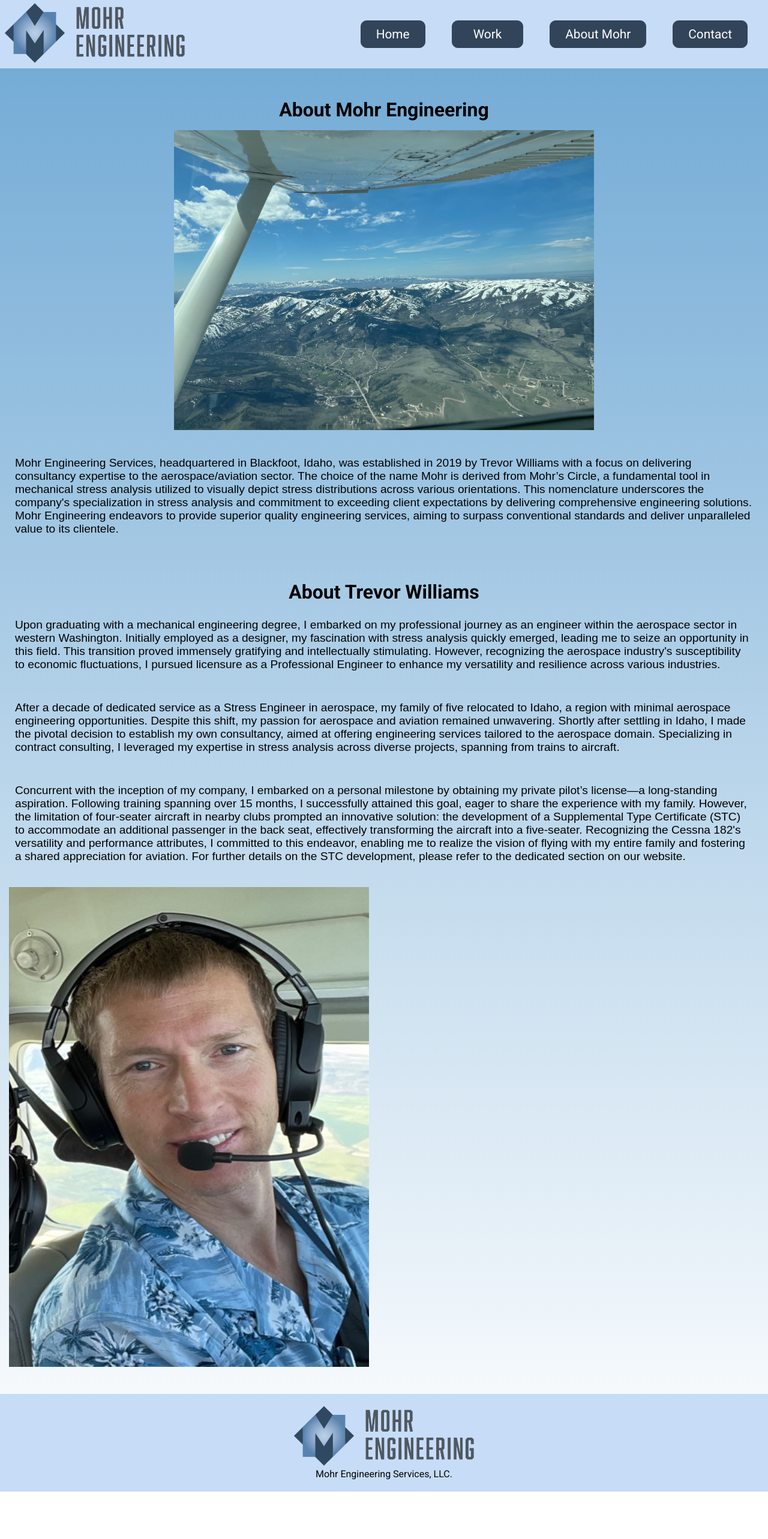
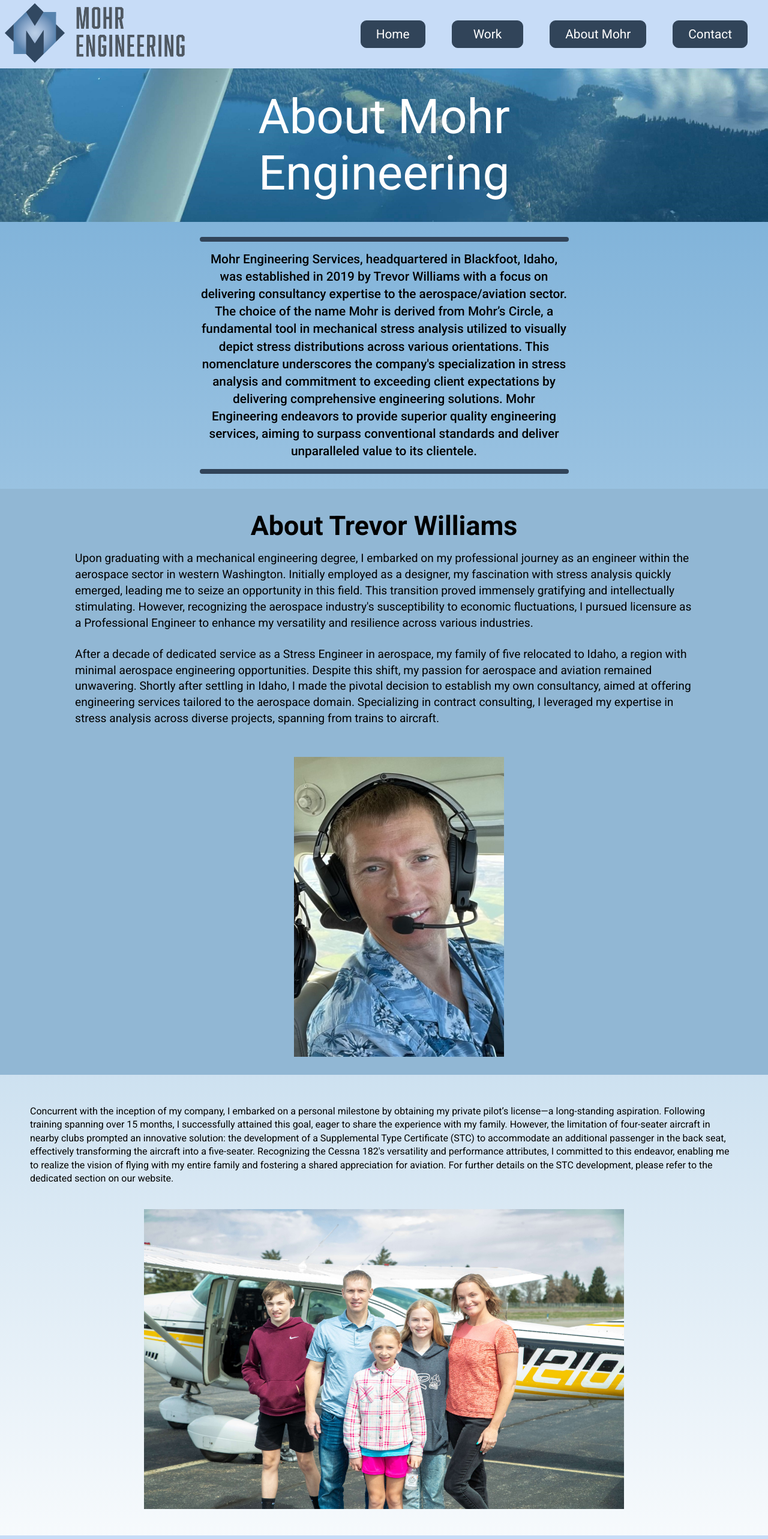
Before and after one commit to Twill1007/mohr_engineering, a Next.js app: page /about in a window 1280 px wide. Shown: the top 2566 px of the page at 60% size. Before the commit the page ends 2487 px from the top, so only its background shows below. Built offline with nearby package versions, Linux system fonts and the light colour scheme.

Commit message:
Updated About Page and Youtube video

```diff
--- a/src/app/about/aboutPage.css
+++ b/src/app/about/aboutPage.css
@@ -4,45 +4,47 @@ h1 {
   padding-top: 50px;
 }
 
+.aboutPageRibbonImage {
+  position: relative;
+}
+
 .aboutTitle {
+  position: absolute;
+  top: 50%; /* Adjust as needed */
+  left: 50%; /* Adjust as needed */
+  transform: translate(-50%, -50%); /* Center the text */
+  color: white; /* Or any color that contrasts well with your image */
+  padding: 10px;
+  z-index: 10;
+  font-size: 5rem;
+  text-align: center;
   animation-name: aboutFadeIn;
   animation-duration: 2s;
 }
 
 .aboutContainer {
   display: flex;
-  justify-content: flex-start;
-  align-items: flex-start;
+  flex-direction: column;
+  align-items: center;
+  justify-content: center;
+  padding: 100px 300px;
   animation-name: aboutFadeIn;
   animation-duration: 2s;
 }
 
 .aboutMohr {
-  width: 100%;
-  font-family: Arial, Helvetica, sans-serif;
-  font-size: 1.4rem;
+  width: 50%;
+  text-align: center;
+  font-size: 1.3rem;
   font-weight: 500;
+  line-height: 1.4;
   padding: 25px;
-  text-align: flex-start;
   animation-name: aboutFadeIn;
   animation-duration: 2s;
 }
 
-.aboutTrevorContainer {
-  display: flex;
-  justify-content: space-around;
-  font-size: 1.4rem;
-  width: 100%;
-  padding-bottom: 25px;
-  animation-name: aboutFadeIn;
-  animation-duration: 2s;
-}
-
-.aboutTrevor p {
-  font-family: Arial, Helvetica, sans-serif;
-  font-weight: 300;
-  padding: 25px;
-  text-align: left;
+.aboutMohr div {
+  font-weight: 500;
 }
 
 .aboutImageWrapper {
@@ -53,18 +55,61 @@ h1 {
 .aboutImageWrapper img {
   width: 25%;
   height: auto;
-  padding: 25px;
+  padding: 150px;
+}
+
+.aboutTrevorTitle {
+  padding-bottom: 50px;
+}
+
+.aboutTrevorContainer {
+  display: flex;
+  font-size: 1.4rem;
+  padding: 25px 300px;
+  animation-name: aboutFadeIn;
+  animation-duration: 2s;
+  background-color: #91b7d4;
+}
+
+.aboutTrevor {
+  padding: 0px 25px;
+  width: 65%;
+  text-align: left;
+}
+.aboutTrevor p {
+  padding: 0px 25px 25px 25px;
+  font-size: 1.3rem;
+  line-height: 1.4;
+  text-align: left;
+}
+
+.aboutTrevorContainer2 {
+  display: flex;
+  padding: 150px 300px;
+}
+
+.aboutTrevorContainer2 p {
+  padding: 0px 40px 25px 40px;
+  font-size: 1.3rem;
+  line-height: 1.4;
+  text-align: left;
+  width: 50%;
 }
 
 .aboutTrevorImageWrapper {
   position: relative;
-  padding: 15px;
-  width: 100%;
+  padding-left: 50px;
 }
 
-.aboutTrevorImageWrapper img {
+.aboutTrevorImageWrapperFamily {
+  position: relative;
+  padding-left: 50px;
+}
+
+.aboutTrevorImageWrapperFamily img {
+  width: 25%;
   height: auto;
-  padding: 25px;
+  padding: 150px;
 }
 
 @keyframes aboutFadeIn {
@@ -95,36 +140,119 @@ h1 {
 /*  */
 /*  */
 /*  */
+/*  */
+@media screen and (max-width: 1850px) {
+  .aboutContainer {
+    padding: 25px;
+    animation-name: aboutFadeIn;
+    animation-duration: 2s;
+  }
+}
+/*  */
+/*  */
+/*  */
+/*  */
+/*  */
+/*  */
+/*  */
+/*  */
+/*  */
+/*  */
+/*  */
+/*  */
+@media screen and (max-width: 1700px) {
+  .aboutTrevorContainer {
+    padding: 50px 100px;
+  }
 
-@media (max-width: 1450px) {
+  .aboutTrevorContainer2 {
+    padding: 50px 100px;
+  }
+}
+
+/*  */
+/*  */
+/*  */
+/*  */
+/*  */
+/*  */
+/*  */
+/*  */
+/*  */
+/*  */
+/*  */
+/*  */
+/*  */
+
+@media (max-width: 1350px) {
   .aboutContainer {
     display: flex;
     flex-direction: column;
     align-items: center;
-    animation-name: aboutFadeIn;
-    animation-duration: 2s;
   }
+
+  .aboutMohr {
+    padding: 15px 0px;
+  }
+
+  .aboutImageWrapper {
+    position: relative;
+    padding: 0px;
+  }
+
+  .aboutTrevorTitle {
+    padding-bottom: 15px;
+  }
+
   .aboutTrevorContainer {
     display: flex;
     flex-direction: column;
-    justify-content: space-around;
+    align-items: center;
     width: 100%;
-    padding-bottom: 25px;
-    animation-name: aboutFadeIn;
-    animation-duration: 2s;
+    padding: 0px 75px 25px 75px;
   }
-  .aboutMohr {
-    font-size: 1.2rem;
+
+  .aboutTrevorImageWrapperFamily {
+    padding: 15px;
+  }
+
+  .aboutTrevor {
+    padding: 25px;
+    width: 100%;
+    text-align: left;
   }
 
   .aboutTrevor p {
     font-size: 1.2rem;
+    width: 100%;
   }
 
-  .aboutTrevorImageWrapper img {
-    width: 50%;
+  .aboutTrevorContainer2 {
+    display: flex;
+    flex-direction: column-reverse;
+    align-items: center;
+    font-size: 1rem;
+    width: 100%;
+    padding: 25px;
+  }
+
+  .aboutTrevorContainer2 p {
+    font-size: 1rem;
+
+    text-align: left;
+    width: 100%;
+    padding: 25px;
+  }
+
+  .aboutTrevorImageWrapper {
     height: auto;
-    padding: 25px;
+  }
+
+  .aboutTrevorContainer2 {
+  }
+
+  h1 {
+    padding-top: 10px;
   }
 }
 
@@ -140,6 +268,26 @@ h1 {
 /*  */
 
 @media screen and (max-width: 950px) {
+  .aboutContainer {
+    display: flex;
+    flex-direction: column;
+    align-items: center;
+    width: 100%;
+  }
+
+  .aboutTrevorContainer {
+    display: flex;
+    justify-content: center;
+    font-size: 1rem;
+    padding: 25px 50px;
+    animation-name: aboutFadeIn;
+    animation-duration: 2s;
+  }
+
+  .aboutTrevor p {
+    padding: 5px;
+    text-align: left;
+  }
   .aboutImageWrapper {
     position: relative;
     overflow: hidden;
@@ -152,7 +300,7 @@ h1 {
 
   .aboutTrevorImageWrapper {
     position: relative;
-    width: 50%;
+    width: 75%;
     height: auto;
     align-self: center;
   }
@@ -163,6 +311,10 @@ h1 {
 
   .aboutTrevor p {
     font-size: 1rem;
+  }
+
+  .aboutTitle {
+    font-size: 2rem;
   }
 }
 /*  */
@@ -201,8 +353,29 @@ h1 {
     font-size: 1rem;
   }
 
+  .aboutTrevor {
+    padding: 0px 25px 25px 25px;
+    font-size: 1rem;
+  }
+
   .aboutTrevor p {
     font-size: 1rem;
+  }
+  .aboutTrevorContainer {
+    display: flex;
+    justify-content: center;
+    font-size: 1rem;
+    padding: 25px 25px;
+    animation-name: aboutFadeIn;
+    animation-duration: 2s;
+  }
+  .aboutTitle {
+    font-size: 1.5rem;
+    padding: 20px;
+  }
+  .aboutTrevorImageWrapper {
+    position: relative;
+    padding-left: 0px;
   }
 }
 
@@ -221,11 +394,13 @@ h1 {
 /*  */
 /*  */
 
-/* @media screen and (max-width: 375px) {
-  .aboutTrevorImageWrapper {
-    position: relative;
-    width: 25%;
-    height: auto;
-    align-self: center;
+@media screen and (max-width: 450px) {
+  .aboutContainer {
+    font-size: 1rem;
+    padding: 25px;
   }
-} */
+  .aboutMohr {
+    width: 100%;
+    padding: 25px 25px;
+  }
+}
--- a/src/app/about/page.js
+++ b/src/app/about/page.js
@@ -4,18 +4,26 @@ import "@/app/about/aboutPage.css";
 function AboutPage() {
   return (
     <>
-      <h1 className="aboutTitle">About Mohr Engineering</h1>
+      <div className="aboutPageRibbonImage">
+        <div className="aboutTitle">About Mohr Engineering</div>
+        <Image
+          src="/jpeg-optimizer_IMG_5460.jpg"
+          width={2000}
+          height={400}
+          objectFit="cover"
+          layout="responsive"
+          alt="View from interior of plane"
+        />
+      </div>
+
       <div className="aboutContainer">
-        <div className="aboutImageWrapper">
-          <Image
-            src="/IMG_3054.jpeg"
-            width={700}
-            height={500}
-            alt="View from Cessna"
-            priority
-          />
-        </div>
-
+        <div
+          style={{
+            borderTop: "8px solid #314459",
+            borderRadius: "20px",
+            width: "50%",
+          }}
+        ></div>
         <div className="aboutMohr">
           Mohr Engineering Services, headquartered in Blackfoot, Idaho, was
           established in 2019 by Trevor Williams with a focus on delivering
@@ -30,11 +38,18 @@ function AboutPage() {
           conventional standards and deliver unparalleled value to its
           clientele.
         </div>
+        <div
+          style={{
+            borderTop: "8px solid #314459",
+            borderRadius: "20px",
+            width: "50%",
+          }}
+        ></div>
       </div>
 
-      <h1 className="aboutTitle">About Trevor Williams</h1>
       <div className="aboutTrevorContainer">
         <div className="aboutTrevor">
+          <h1 className="aboutTrevorTitle">About Trevor Williams</h1>
           <p>
             Upon graduating with a mechanical engineering degree, I embarked on
             my professional journey as an engineer within the aerospace sector
@@ -46,7 +61,6 @@ function AboutPage() {
             pursued licensure as a Professional Engineer to enhance my
             versatility and resilience across various industries.
           </p>
-
           <p>
             After a decade of dedicated service as a Stress Engineer in
             aerospace, my family of five relocated to Idaho, a region with
@@ -58,33 +72,40 @@ function AboutPage() {
             leveraged my expertise in stress analysis across diverse projects,
             spanning from trains to aircraft.
           </p>
-
-          <p>
-            Concurrent with the inception of my company, I embarked on a
-            personal milestone by obtaining my private pilot’s license—a
-            long-standing aspiration. Following training spanning over 15
-            months, I successfully attained this goal, eager to share the
-            experience with my family. However, the limitation of four-seater
-            aircraft in nearby clubs prompted an innovative solution: the
-            development of a Supplemental Type Certificate (STC) to accommodate
-            an additional passenger in the back seat, effectively transforming
-            the aircraft into a five-seater. Recognizing the Cessna 182's
-            versatility and performance attributes, I committed to this
-            endeavor, enabling me to realize the vision of flying with my entire
-            family and fostering a shared appreciation for aviation. For further
-            details on the STC development, please refer to the dedicated
-            section on our website.
-          </p>
         </div>
-
         <div className="aboutTrevorImageWrapper">
           <Image
             src="/TrevImage2.jpg"
-            width={600}
-            height={800}
-            alt="Cessna"
+            width={350}
+            height={500}
+            alt="Trevor in pilot seat."
           />
         </div>
+      </div>
+      <div className="aboutTrevorContainer2">
+        <div className="aboutTrevorImageWrapperFamily">
+          <Image
+            src="/jpeg-optimizer_Mohr_FamPhoto (1).jpg"
+            width={800}
+            height={500}
+            alt="Trevor in pilot seat."
+          />
+        </div>
+        <p>
+          Concurrent with the inception of my company, I embarked on a personal
+          milestone by obtaining my private pilot’s license—a long-standing
+          aspiration. Following training spanning over 15 months, I successfully
+          attained this goal, eager to share the experience with my family.
+          However, the limitation of four-seater aircraft in nearby clubs
+          prompted an innovative solution: the development of a Supplemental
+          Type Certificate (STC) to accommodate an additional passenger in the
+          back seat, effectively transforming the aircraft into a five-seater.
+          Recognizing the Cessna 182's versatility and performance attributes, I
+          committed to this endeavor, enabling me to realize the vision of
+          flying with my entire family and fostering a shared appreciation for
+          aviation. For further details on the STC development, please refer to
+          the dedicated section on our website.
+        </p>
       </div>
     </>
   );
--- a/src/app/home/page.js
+++ b/src/app/home/page.js
@@ -23,9 +23,9 @@ function HomePage() {
               }}
             ></div>
             <div className="textOverlay">
-              <h1 className="roboto-thin-title">
+              <div className="roboto-thin-title">
                 Mohr Engineering Services, LLC
-              </h1>
+              </div>
 
               <h2 className="roboto-thin">
                 Providing <span className="roboto-thin-ital">MORE </span>
--- a/src/app/work/consulting/consultingPage.css
+++ b/src/app/work/consulting/consultingPage.css
@@ -92,7 +92,7 @@
   }
   .consultingTextContainer > div:first-child {
     width: 75%;
-    font-size: 1.2rem;
+    font-size: 1.3rem;
     padding: 50px;
   }
   .itemListContainer {
```
Also changed, not shown: src/app/home/homePage.css (+7 -3 lines), src/app/ui/LoopedVideo.js (+7 -7 lines), public/jpeg-optimizer_IMG_5460.jpg (added), public/jpeg-optimizer_Mohr_FamPhoto (1).jpg (added).
